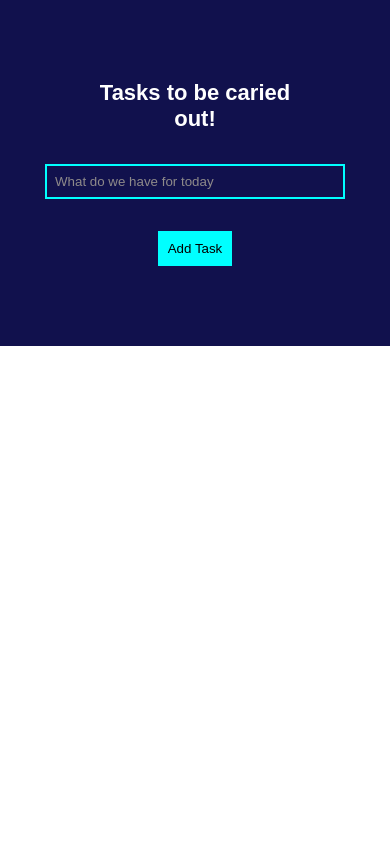
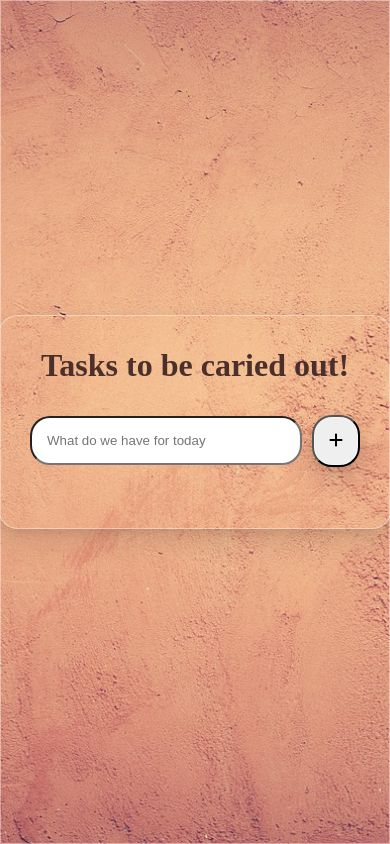
Before and after one commit to SIRBOLU/todo_app, a React (Create React App) app: page /todos in a window 390 px wide. Built offline with nearby package versions, Linux system fonts and the light colour scheme.

Commit message:
new appearance

```diff
--- a/src/App.css
+++ b/src/App.css
@@ -3,87 +3,3 @@
   padding: 0;
   box-sizing: border-box;
 }
-body {
-  background-color: rgb(67, 67, 139);
-}
-.TodoWrapper {
-  font-family: Arial, sans-serif;
-  background-color: rgb(17, 17, 77);
-  text-align: center;
-  max-width: 600px;
-  margin: 0 auto;
-  padding: 5rem;
-}
-h1 {
-  color: white;
-}
-.todo-input {
-  background-color: rgb(17, 17, 77);
-  color: white;
-  border: aqua solid 2px;
-  padding: 8px;
-  width: 20rem;
-  margin: 2rem 0;
-}
-.todo-input::placeholder {
-  color: #8e8a8a;
-}
-.todo-btn {
-  background-color: aqua;
-  padding: 8px;
-  border: aqua solid 2px;
-  cursor: pointer;
-}
-.Todo {
-  width: 25rem;
-  margin: auto;
-  display: flex;
-  justify-content: space-between;
-  align-items: center;
-  background-color: aqua;
-  cursor: pointer;
-  margin-bottom: 1rem;
-  padding: 7px 1rem;
-  border-radius: 10px;
-}
-.fa-trash {
-  margin-left: 12px;
-}
-.completed {
-  text-decoration: line-through;
-}
-@media (max-width: 600px) {
-  .TodoWrapper {
-    max-width: 400px;
-  }
-  h1 {
-    font-size: 22px;
-  }
-  .TodoForm {
-    display: flex;
-    flex-direction: column;
-    justify-content: center;
-    align-items: center;
-  }
-
-  .cover {
-    max-width: 310px;
-    display: flex;
-    justify-content: center;
-    align-items: center;
-    margin: 1rem;
-  }
-  .Todo {
-    max-width: 300px;
-  }
-  .Todo p {
-    max-width: 220px;
-    font-size: 12px;
-  }
-  .todo-input {
-    max-width: 300px;
-  }
-  .icon {
-    margin-left: 1px;
-  }
-}
--- a/src/components/todoForm.js
+++ b/src/components/todoForm.js
@@ -1,5 +1,7 @@
 // import React from "react";
 import React, { useState } from "react";
+import { faPlus } from "@fortawesome/free-solid-svg-icons";
+import { FontAwesomeIcon } from "@fortawesome/react-fontawesome";
 
 export const TodoForm = ({ addTodo }) => {
   const [value, setValue] = useState("");
@@ -10,7 +12,7 @@ export const TodoForm = ({ addTodo }) => {
     setValue("");
   };
   return (
-    <form className="TodoForm" onSubmit={handleSubmit}>
+    <form className="todoForm" onSubmit={handleSubmit}>
       <input
         type="text"
         maxLength={18}
@@ -20,7 +22,7 @@ export const TodoForm = ({ addTodo }) => {
         onChange={(e) => setValue(e.target.value)}
       />
       <button type="submit" className="todo-btn">
-        Add Task
+        <FontAwesomeIcon icon={faPlus} />
       </button>
     </form>
   );
--- /dev/null
+++ b/src/components/todoWrapper.css
@@ -0,0 +1,107 @@
+body {
+  font-family: system-ui, -apple-system, BlinkMacSystemFont, "Segoe UI",
+    sans-serif;
+  box-shadow: inset 0 0 0 1px rgba(255, 255, 255, 0.4),
+    0 12px 30px rgba(0, 0, 0, 0.12), 0 4px 10px rgba(0, 0, 0, 0.08);
+}
+.todoWrapper {
+  height: 100vh;
+  /* width: 100vw; */
+  display: flex;
+  justify-content: center;
+  align-items: center;
+  text-align: center;
+  /* max-width: 600px; */
+  /* margin: 0 auto; */
+}
+.todocover {
+  box-shadow: inset 0 0 0 1px rgba(255, 255, 255, 0.4),
+    0 12px 30px rgba(0, 0, 0, 0.12), 0 4px 10px rgba(0, 0, 0, 0.08);
+  padding: 2rem;
+  border-radius: 20px;
+  color: #4a2f2a;
+}
+h1 {
+  font-family: "Dancing Script", cursive;
+}
+.todoForm {
+  display: flex;
+  gap: 10px;
+  justify-content: space-between;
+  align-items: center;
+}
+.todo-input {
+  background-color: rgba(255, 255, 255, 0.4), 0 12px 30px rgba(0, 0, 0, 0.12),
+    0 4px 10px rgba(0, 0, 0, 0.08);
+  padding: 15px;
+  width: 17rem;
+  margin: 2rem 0;
+  border-radius: 20px;
+}
+.todo-btn {
+  box-shadow: inset 0 0 0 1px rgba(255, 255, 255, 0.4),
+    0 12px 30px rgba(0, 0, 0, 0.12), 0 4px 10px rgba(0, 0, 0, 0.08);
+  padding: 15px 15px;
+  /* border: aqua solid 2px; */
+  cursor: pointer;
+  font-size: 1rem;
+  border-radius: 20px;
+}
+.todo-btn:hover {
+  background-color: #4a2f2a;
+  color: #fff;
+}
+.Todo {
+  width: 20rem;
+  margin: auto;
+  display: flex;
+  justify-content: space-between;
+  align-items: center;
+  box-shadow: inset 0 0 0 1px rgba(255, 255, 255, 0.4),
+    0 12px 30px rgba(0, 0, 0, 0.12), 0 4px 10px rgba(0, 0, 0, 0.08);
+  cursor: pointer;
+  margin-bottom: 1rem;
+  padding: 7px 1rem;
+  border-radius: 10px;
+}
+.fa-trash {
+  margin-left: 12px;
+}
+.completed {
+  text-decoration: line-through;
+}
+/* @media (max-width: 600px) {
+  .TodoWrapper {
+    max-width: 400px;
+  }
+  h1 {
+    font-size: 22px;
+  }
+  .TodoForm {
+    display: flex;
+    flex-direction: column;
+    justify-content: center;
+    align-items: center;
+  }
+
+  .cover {
+    max-width: 310px;
+    display: flex;
+    justify-content: center;
+    align-items: center;
+    margin: 1rem;
+  }
+  .Todo {
+    max-width: 300px;
+  }
+  .Todo p {
+    max-width: 220px;
+    font-size: 12px;
+  }
+  .todo-input {
+    max-width: 300px;
+  }
+  .icon {
+    margin-left: 1px;
+  }
+} */
--- a/src/components/todoWrapper.js
+++ b/src/components/todoWrapper.js
@@ -4,6 +4,7 @@ import { v4 as uuidv4 } from "uuid";
 import { TodoForm } from "./todoForm";
 import { Todo } from "./todo";
 import EditTodoForm from "./EditTodoForm";
+import "./todoWrapper.css";
 
 uuidv4();
 
@@ -55,7 +56,8 @@ export const TodoWrapper = () => {
     );
   };
   return (
-    <div className="TodoWrapper">
+    <div className="todoWrapper">
+      <div className="todocover">
         <h1>Tasks to be caried out!</h1>
         <TodoForm addTodo={addTodo} />
         {todos.map((todo, index) =>
@@ -72,5 +74,6 @@ export const TodoWrapper = () => {
           )
         )}
       </div>
+    </div>
   );
 };
--- a/src/pages/Welcome.js
+++ b/src/pages/Welcome.js
@@ -1,6 +1,8 @@
 import React from "react";
 import { useNavigate } from "react-router-dom";
 import "./WelcomeStyle.css";
+import { FontAwesomeIcon } from "@fortawesome/react-fontawesome";
+import { faListCheck, faBell, faGear } from "@fortawesome/free-solid-svg-icons";
 
 const Welcome = () => {
   const navigate = useNavigate();
@@ -13,21 +15,21 @@ const Welcome = () => {
         </div>
         <div>
           <div className="create">
-            <img src="" alt="" />
+            <FontAwesomeIcon icon={faListCheck} />
             <div>
               <h4>Create Tasks Quickly and Easily</h4>
               <p>Input tasks, subtasks and repetitive tasks</p>
             </div>
           </div>
           <div className="reminders">
-            <img src="" alt="" />
+            <FontAwesomeIcon icon={faBell} />
             <div>
               <h4>Task Reminders</h4>
               <p>Set reminders, and never miss important things</p>
             </div>
           </div>
           <div className="settings">
-            <img src="" alt="" />
+            <FontAwesomeIcon icon={faGear} />
             <div>
               <h4>Settings</h4>
               <p>Select your preferred mode</p>
--- a/src/pages/WelcomeStyle.css
+++ b/src/pages/WelcomeStyle.css
@@ -1,26 +1,30 @@
 body {
   font-family: system-ui, -apple-system, BlinkMacSystemFont, "Segoe UI",
     sans-serif;
-  background: url("./videoframe_4829.png") no-repeat center center/cover;
+  background: url("./brown_bg.jpg") no-repeat center center/cover;
 }
 
 .go-to {
   width: 100%;
-  background-color: #38bdf8; /* sky blue */
-  color: #ffffff;
+  background-color: #4a2f2a;
+  color: #fff4ee;
   padding: 10px;
   border-radius: 20px;
   border: none;
   margin: 2rem 0;
 }
 .go-to:hover {
-  background-color: #1f2937;
-  color: #38bdf8;
+  background-color: #fff4ee;
+  color: #4a2f2a;
+  cursor: pointer;
 }
 .top {
   line-height: 2.5rem;
   padding-bottom: 30px;
   text-align: center;
+}
+.top > h1 {
+  color: #4a2f2a;
 }
 .container {
   height: 100vh;
@@ -29,17 +33,23 @@ body {
   align-items: center;
 }
 .welcome {
-  background: linear-gradient(135deg, #0f1026, #1b2fa8, #6b5cff);
-  padding: 4rem;
+  box-shadow: inset 0 0 0 1px rgba(255, 255, 255, 0.4),
+    0 12px 30px rgba(0, 0, 0, 0.12), 0 4px 10px rgba(0, 0, 0, 0.08);
+  padding: 2rem;
   border-radius: 20px;
-  color: #fff;
+  color: #4a2f2a;
 }
 .create,
 .reminders,
 .settings {
-  color: #0f1026;
-  background-color: #38bdf8;
+  display: flex;
+  justify-content: left;
+  align-items: center;
+  gap: 10px;
+  color: #4a2f2a;
+  box-shadow: inset 0 0 0 1px rgba(255, 255, 255, 0.4),
+    0 12px 30px rgba(0, 0, 0, 0.12), 0 4px 10px rgba(0, 0, 0, 0.08);
   margin: 1rem 0;
   border-radius: 2rem;
-  padding: -20px 1rem 1rem 1rem;
+  padding: 10px;
 }
```
Also changed, not shown: src/pages/brown_bg.jpg (added). Lines whose indentation alone changed are shown as unchanged.
